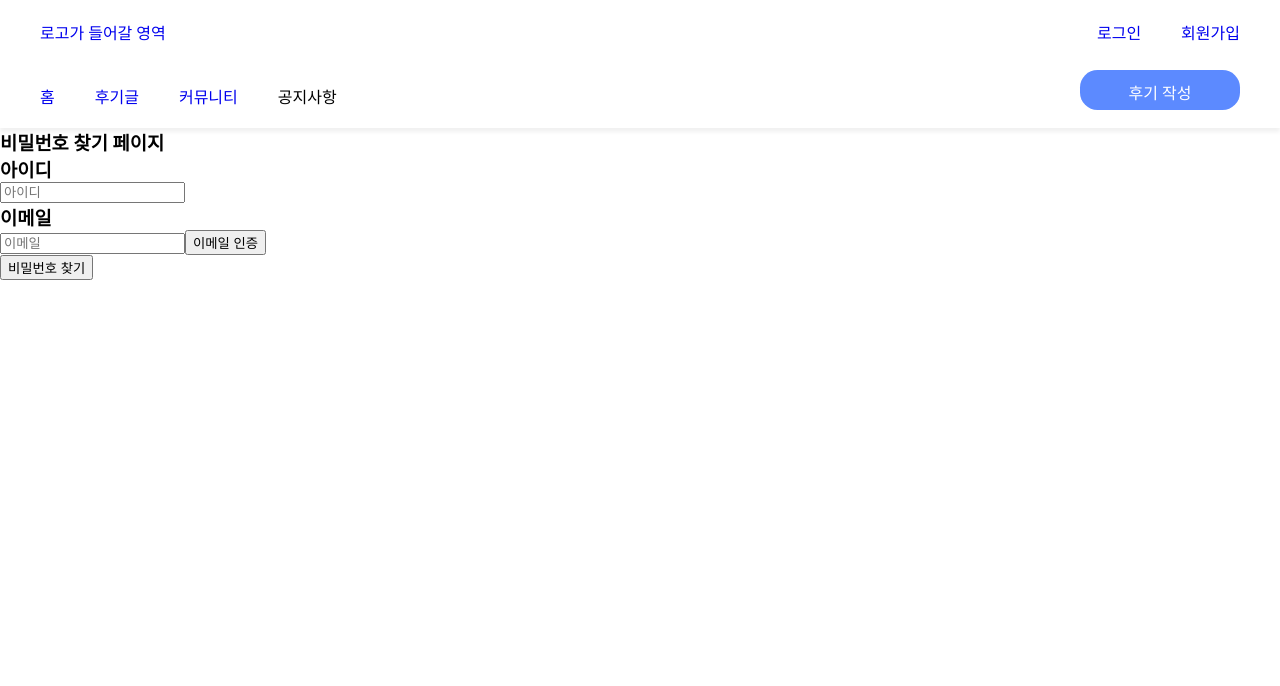
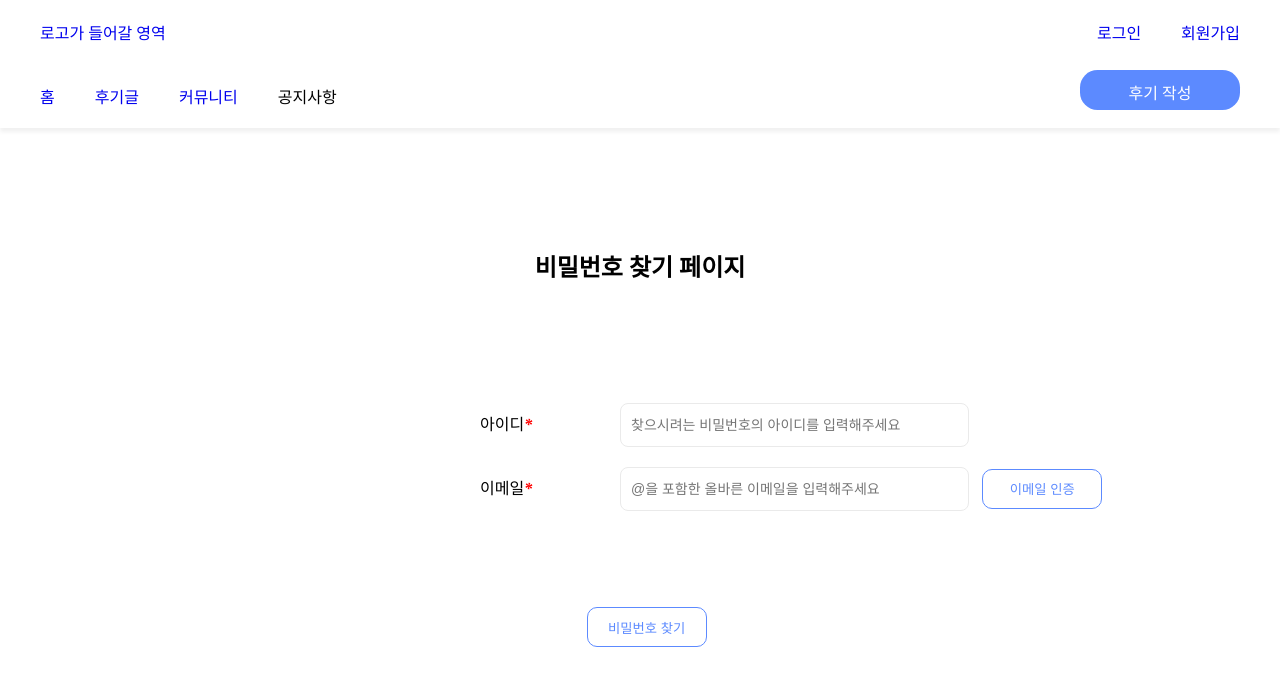
Before and after one commit to Interview-reviews/Interview-reviews-FE, a React (Create React App) app: page /FindPassword in a window 1280 px wide. Shown: the top 686 px of the page. Built offline with nearby package versions, Linux system fonts and the light colour scheme; the HTML template or start-up script is replaced by a standard one.

Commit message:
feat: 비밀번호 찾기 페이지 기능 구현 및 css 적용
close #34

```diff
--- a/src/App.jsx
+++ b/src/App.jsx
@@ -28,6 +28,7 @@ export default function App() {
         <Route path="/Information" element={<Information />}></Route>
         <Route path="/Welcome" element={<Welcome />}></Route>
         <Route path="/Review" element={<Review />}></Route>
+        <Route path="/WriteReview" element={<WriteReview />}></Route>
         <Route path="/Community" element={<Community />}></Route>
         <Route path="/Community/Write" element={<Write />}></Route>
         <Route path="*" element={<NotFound />} />
--- a/src/pages/login/FindPassword.jsx
+++ b/src/pages/login/FindPassword.jsx
@@ -1,36 +1,169 @@
+/* eslint-disable */
+/** @jsxImportSource @emotion/react */
+import { jsx, css } from '@emotion/react';
 import { useState } from 'react';
-import { Link } from 'react-router-dom';
 import Nav from '../../components/Nav';
+import EssentialMark from '../../constant/essentialMark';
+
+const findPwdSection = css`
+  margin-left: 30em;
+`;
+
+const findPwdBox = css`
+  text-align: left;
+  margin: 6em 0;
+`;
+
+const findPwdTitle = css`
+  font-size: 24px;
+  font-weight: 600;
+  margin: 5em 0;
+  text-align: center;
+`;
+
+const inputContainer = css`
+  list-style: none;
+  margin: 20px 0px;
+`;
+
+const item = css`
+  display: inline-block;
+  font-weight: 550;
+  font-size: 16px;
+  line-height: 19px;
+  margin: 10px 0;
+  width: 140px;
+`;
+
+const signUpInput = css`
+  font-weight: 530;
+  font-size: 14px;
+  border: 1px solid #eaeaea;
+  border-radius: 8px;
+  width: 335px;
+  height: 40px;
+  padding-left: 10px;
+`;
+
+const checkButton = css`
+  cursor: pointer;
+  width: 120px;
+  height: 40px;
+  color: #5c8aff;
+  border: solid 1px #5c8aff;
+  border-radius: 10px;
+  background: #ffff;
+  margin-left: 1em;
+  &:hover {
+    opacity: 70%;
+  }
+`;
+
+const emailCheck = css`
+  font-size: 12px;
+  display: inline;
+  margin-left: 10px;
+`;
+
+const certification = css`
+  margin: 1em 8.7em;
+`;
+
+const findPwdBtnBox = css`
+  text-align: center;
+  margin-bottom: 5em;
+`;
 
 export default function FindPassword() {
   const [toggle, setToggle] = useState(false);
+  const [id, setId] = useState('');
+  const [email, setEmail] = useState('');
+  const [checkEmail, setCheckEmail] = useState('');
 
-  const postNumber = () => {
-    setToggle(true);
+  const isAllowEmail = e => {
+    e.preventDefault();
+    const regex = /@/ && /.com/;
+    if (regex.test(email)) {
+      setCheckEmail(true);
+      const result = sendEmail();
+      // 백단으로 이메일 정보 보내고 인증번호랑 아이디 값 가져오는 로직
+    } else {
+      setCheckEmail(false);
+    }
   };
+
+  const isVaildEmail = e => {
+    e.preventDefault();
+    alert('인증되었습니다.');
+  };
+
   return (
     <>
       <Nav />
-      <h3>비밀번호 찾기 페이지</h3>
-      <div>
-        <h3>아이디</h3>
-        <input placeholder="아이디" />
-      </div>
-      <div>
-        <h3>이메일</h3>
-        <input placeholder="이메일" />
-        <button onClick={postNumber}>이메일 인증</button>
-      </div>
-      {toggle && (
+      <section css={findPwdBox}>
+        <h3 css={findPwdTitle}>비밀번호 찾기 페이지</h3>
+        <div css={findPwdSection}>
+          <div>
+            <li css={inputContainer}>
+              <label css={item}>
+                아이디
+                <EssentialMark />
+              </label>
+              <input
+                css={signUpInput}
+                value={id}
+                placeholder="찾으시려는 비밀번호의 아이디를 입력해주세요"
+                onChange={e => setId(e.currentTarget.value)}
+              />
+            </li>
+          </div>
+          <div>
+            <li css={inputContainer}>
+              <label css={item}>
+                이메일
+                <EssentialMark />
+              </label>
+              <input
+                css={signUpInput}
+                value={email}
+                placeholder="@을 포함한 올바른 이메일을 입력해주세요"
+                onChange={e => setEmail(e.currentTarget.value)}
+              />
+              <button css={checkButton} onClick={isAllowEmail}>
+                이메일 인증
+              </button>
+              {checkEmail === '' ? (
+                ''
+              ) : checkEmail ? (
+                <p css={emailCheck} style={{ color: 'blue' }}>
+                  인증번호를 확인해주세요.
+                </p>
+              ) : (
+                <p
+                  css={emailCheck}
+                  style={{
+                    color: 'red',
+                  }}>
+                  사용할 수 없는 이메일입니다.
+                </p>
+              )}
+              {checkEmail && (
+                <div css={certification}>
+                  <input css={signUpInput} placeholder="인증번호를 입력해주세요" />{' '}
+                  <button css={checkButton} onClick={isVaildEmail}>
+                    인증하기
+                  </button>
+                </div>
+              )}
+            </li>
+          </div>
+        </div>
+      </section>
+      <section css={findPwdBtnBox}>
         <div>
-          <h3>인증번호</h3>
-          <input placeholder="인증번호" />
+          <button css={checkButton}>비밀번호 찾기</button>
         </div>
-      )}
-
-      <Link to="/ResetPassword">
-        <button>비밀번호 찾기</button>
-      </Link>
+      </section>
     </>
   );
 }
```
Also changed, not shown: src/index.js (renamed from src/index.jsx).
